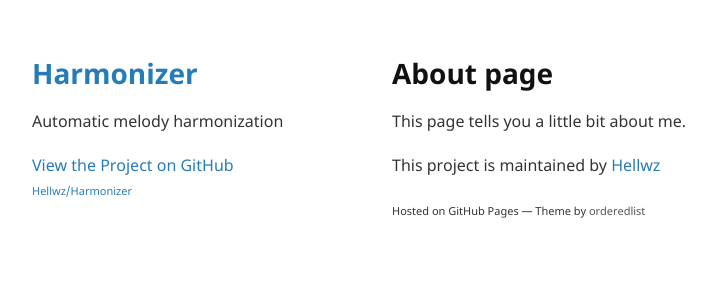
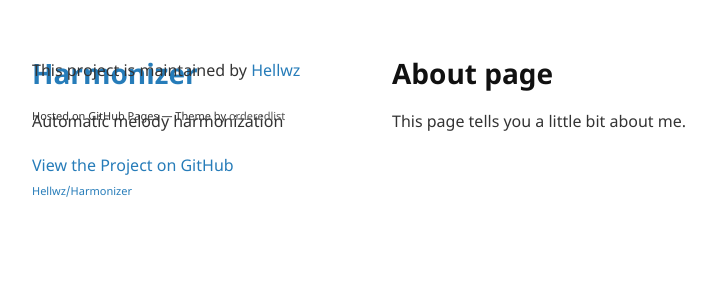
Before and after one commit to Hellwz/Harmonizer, a Jekyll site: the page built from docs/index.md, in a window 1280 px wide. Shown: the top 300 px of the page, without its empty margins (54-770 px from the left). Built offline with Jekyll 4.4.1, drawn with Linux system fonts in a browser that asks for light colours.

Commit message:
change scss footer

```diff
--- a/docs/_sass/jekyll-theme-minimal.scss
+++ b/docs/_sass/jekyll-theme-minimal.scss
@@ -24,13 +24,16 @@
   -webkit-font-smoothing: subpixel-antialiased;
 }
 
-section, footer {
+section {
   float: right;
   width: 740px;
 }
 
 footer {
+  float: left;
+  width: 270px;
   padding-bottom: 50px;
+  position:fixed;
   -webkit-font-smoothing: subpixel-antialiased;
 }
 
```
